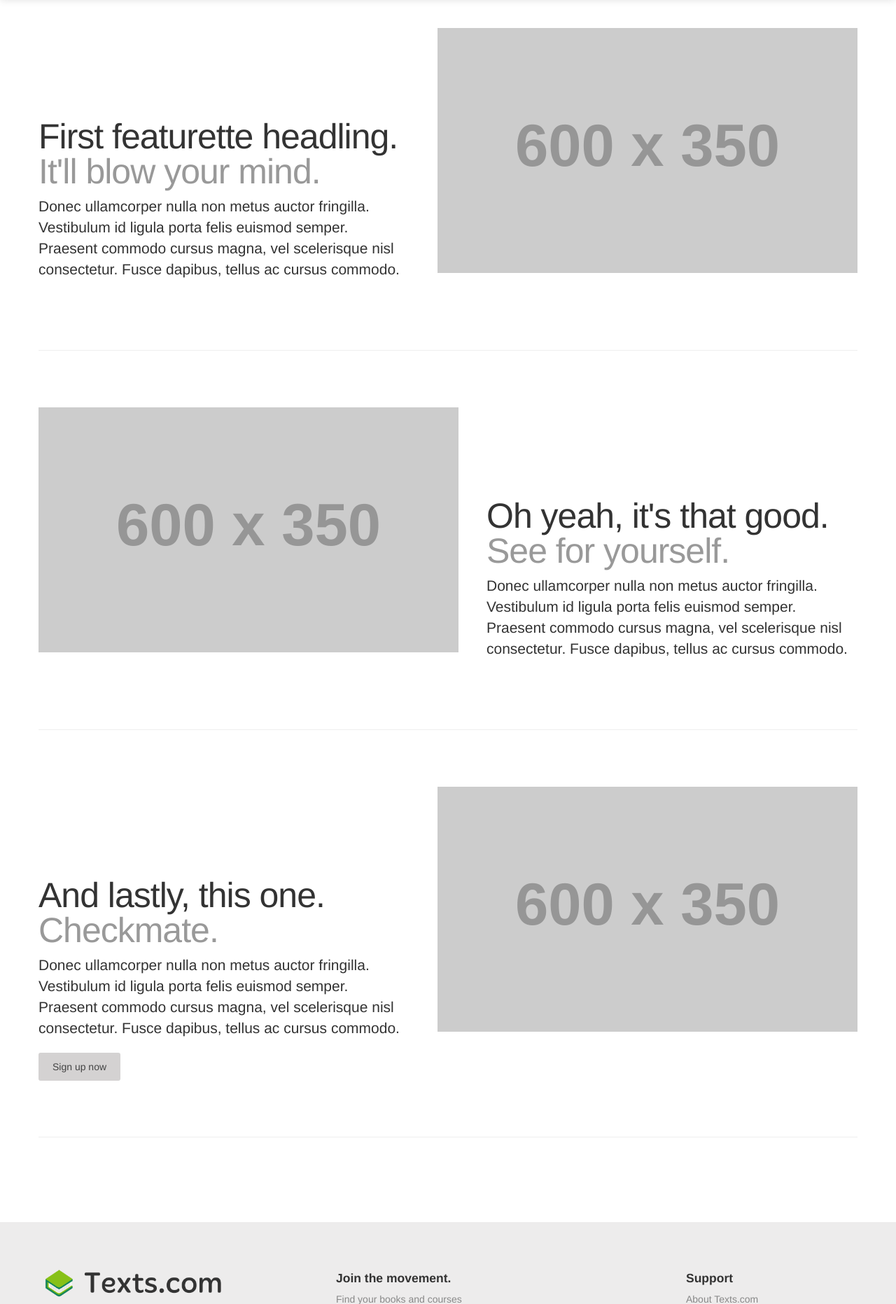
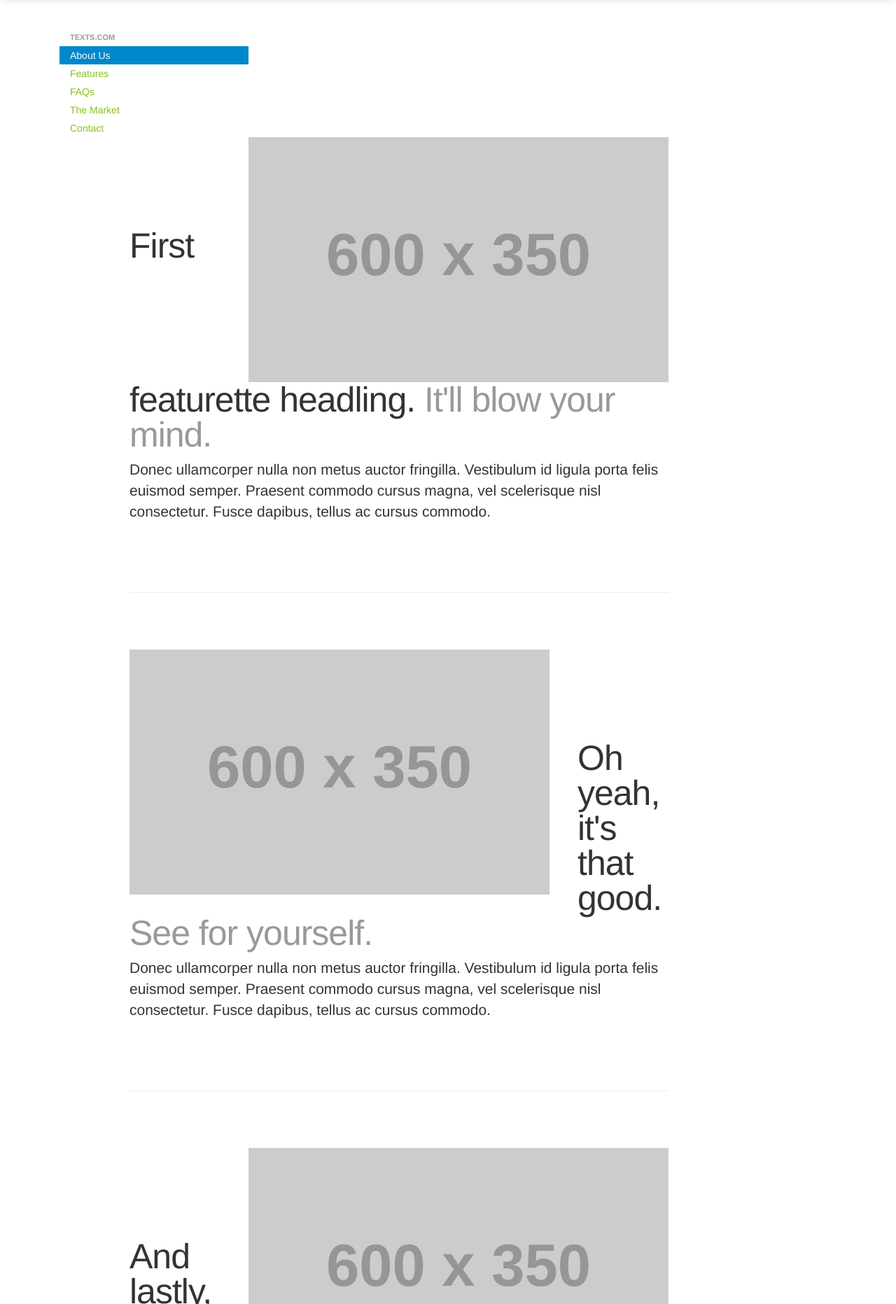
Before and after one commit to lisasy/texts, a PHP site: page /features.php in a window 1280 px wide. Shown: the part 61-1924 px from the top of the page at 70% size. Run offline with PHP 8.4, Linux system fonts and the light colour scheme; grey boxes labelled with a size stand in for pictures from a placeholder-image service; style sheets or scripts are compiled from the project's sources; some libraries are stand-ins or nearby versions.

Commit message:
try again

```diff
--- a/features.php
+++ b/features.php
@@ -6,6 +6,19 @@
 <div class="body-content">
 
 <div class="container">
+	<nav class="span3">
+	    <ul class="nav nav-list">
+	      <li class="nav-header">Texts.com</li>
+	      <li class="active"><a href="#">About Us</a></li>
+	      <li><a href="features.php">Features</a></li>
+	      <li><a href="info-faqs.php">FAQs</a></li>
+	      <li><a href="#">The Market</a></li>
+	      <li><a href="#">Contact</a></li>
+	    </ul>
+	</nav>
+	<section class="span8 offset1">
+
+
   <!-- START THE FEATURETTES -->
 
   <div class="featurette">
@@ -34,7 +47,12 @@
   <hr class="featurette-divider">
 
   <!-- /END THE FEATURETTES -->
+
+
+
+	</section>
 </div>
+
 
 </div>
 
--- a/footer.php
+++ b/footer.php
@@ -6,7 +6,7 @@
                 <p>Texts.com allows you to sell and buy from your fellow classmates, since you all go to the same school, take the same classes and live on the same campus. <a href="#">Learn more about our initiative and why are are changing the game.</a></p>
             </div>
 
-            <div class="span3 offset1">
+            <div class="span3">
                 <ul>
                     <h4>Join the movement.</h4>
                     <li><a href="">Find your books and courses</a></li>
@@ -19,14 +19,22 @@
                 </ul>
             </div>
 
-            <div class="span3 offset2">
+            <div class="span3">
+                <ul>
+                    <h4>Company</h4>
+                    <li><a href="">About Us</a></li>
+                    <li><a href="">Features</a></li>
+                    <li><a href="">The Market</a></li>
+                    <li><a href="">Texts.com Blog</a></li>
+                </ul>
+            </div>
+            <div class="span3">
                 <ul>
                     <h4>Support</h4>
-                    <li><a href="">About Texts.com</a></li>
-                    <li><a href="">Texts.com Blog</a></li>
-                    <li><a href="">Texts.com Guideline</a></li>
-                    <li><a href="">How It Works</a></li>
-                    <li><a href="">FAQ</a></li>
+                    <li><a href="">Log In/Sign Up/Sign Out</a></li>
+                    <li><a href="">FAQs</a></li>
+                    <li><a href="">Help</a></li>
+                    <li><a href="">Contact</a></li>
                 </ul>
             </div>
         </div>
--- a/info-about.php
+++ b/info-about.php
@@ -11,6 +11,7 @@
         <ul class="nav nav-list">
           <li class="nav-header">Texts.com</li>
           <li class="active"><a href="info-about.php">About Us</a></li>
+          <li><a href="features.php">Features</a></li>
           <li><a href="info-faqs.php">FAQs</a></li>
           <li><a href="info-market.php">The Market</a></li>
           <li><a href="info-contact.php">Contact</a></li>
--- a/info-contact.php
+++ b/info-contact.php
@@ -11,6 +11,7 @@
         <ul class="nav nav-list">
           <li class="nav-header">Texts.com</li>
           <li><a href="info-about.php">About Us</a></li>
+          <li><a href="features.php">Features</a></li>
           <li><a href="info-faqs.php">FAQs</a></li>
           <li><a href="info-market.php">The Market</a></li>
           <li class="active"><a href="info-contact.php">Contact</a></li>
--- a/info-market.php
+++ b/info-market.php
@@ -11,6 +11,7 @@
         <ul class="nav nav-list">
           <li class="nav-header">Texts.com</li>
           <li><a href="info-about.php">About Us</a></li>
+          <li><a href="features.php">Features</a></li>
           <li><a href="info-faqs.php">FAQs</a></li>
           <li class="active"><a href="info-market.php">The Market</a></li>
           <li><a href="info-contact.php">Contact</a></li>
--- a/info.php
+++ b/info.php
@@ -10,6 +10,7 @@
 	    <ul class="nav nav-list">
 	      <li class="nav-header">Texts.com</li>
 	      <li class="active"><a href="#">About Us</a></li>
+	      <li><a href="features.php">Features</a></li>
 	      <li><a href="#">FAQs</a></li>
 	      <li><a href="#">The Market</a></li>
 	      <li><a href="#">Contact</a></li>
--- a/style/style.less
+++ b/style/style.less
@@ -1,4 +1,4 @@
-@green : #27be37;
+@green : #87c117;
 @tan: #e3df98;
 @white: #ffffff;
 
@@ -170,6 +170,10 @@ Global Bootstrap Edits
 .btn-danger{
 	background: #9d261d;
 	color: @white;
+}
+
+.btn-large{
+	padding: 16px 36px;
 }
 
 /*-- Nav Pills --*/
@@ -636,17 +640,32 @@ The Book Assets
 Landing Page
 ***********************************/
 .landing-nav{
-	text-shadow: none;
+	li.active a{
+		background: @charcoal;
+		color: @white;
+		font-weight: bold;
+	}
+	li a{
+		color: @white;
+		text-shadow: none;
+	}
 }
 
 #landing-masthead{
-	background: @tan *3/2;
+	background: #f1f9dd;
 	.padding-top-bottom-large;
+	h1{
+		font-size: 5.0em;
+		.padding-bottom-large;
+	}
 	.info{
 		.padding-top-bottom-medium;
 		a.facebook{
 			color: @white;
 			background: #3B5998;
+			&:hover{
+				background: #2d477e;
+			}
 		}
 	}
 	.learn-more{
@@ -697,7 +716,7 @@ nav#info{
 	background: @side;
 	margin-left: 0px;
 	ul.nav-list:first-child{
-		padding-top: 8px;
+		padding-top: 4px;
 	}
 	ul.nav-list{
 		.padding-top-bottom-medium;
```
Also changed, not shown: landing.php (+6 -5 lines).
